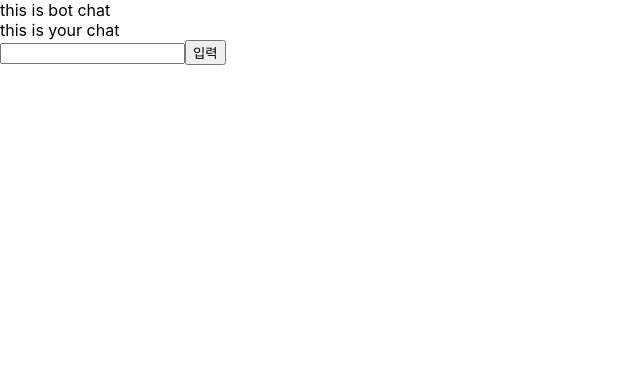
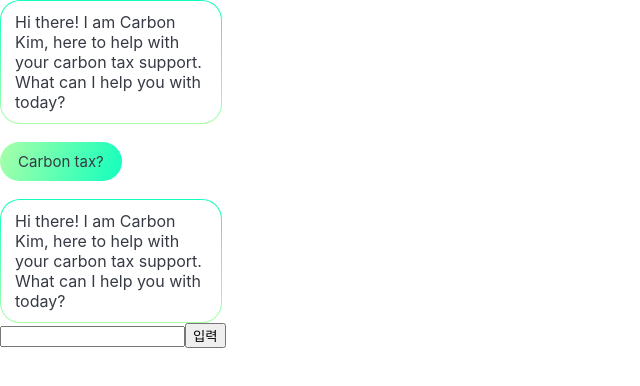
Before and after one commit to IBM-Call-for-Code-2020/front-end, a React (Create React App) app: page /chat in a window 1280 px wide. Shown: the top 386 px of the page, without its empty margins (0-640 px from the left). Built offline with nearby package versions, Linux system fonts and the light colour scheme.

Commit message:
:lipstick: Add style for Chat bubbles

```diff
--- /dev/null
+++ b/src/components/chat/bubble/Bot.jsx
@@ -0,0 +1,15 @@
+import React from 'react'
+import Bubble from 'modules/chat/bubble/Bot'
+import { Content } from 'modules/chat/bubble'
+
+function ChatBubbleBotComponent(props) {
+  const { children = '' } = props
+
+  return (
+    <Bubble>
+      <Content>{children}</Content>
+    </Bubble>
+  )
+}
+
+export default ChatBubbleBotComponent
--- /dev/null
+++ b/src/components/chat/bubble/User.jsx
@@ -0,0 +1,15 @@
+import React from 'react'
+import Bubble from 'modules/chat/bubble/User'
+import { Content } from 'modules/chat/bubble'
+
+function ChatBubbleUserComponent(props) {
+  const { children = '' } = props
+
+  return (
+    <Bubble>
+      <Content>{children}</Content>
+    </Bubble>
+  )
+}
+
+export default ChatBubbleUserComponent
--- a/src/containers/chat/Chats.jsx
+++ b/src/containers/chat/Chats.jsx
@@ -0,0 +1,23 @@
+import React from 'react'
+import Bot from 'components/chat/bubble/Bot'
+import User from 'components/chat/bubble/User'
+
+function ChatListsContainer(props) {
+  return (
+    <div>
+      <Bot>
+        Hi there! I am Carbon Kim, here to help with your carbon tax support.
+        What can I help you with today?
+      </Bot>
+
+      <User>Carbon tax?</User>
+
+      <Bot>
+        Hi there! I am Carbon Kim, here to help with your carbon tax support.
+        What can I help you with today?
+      </Bot>
+    </div>
+  )
+}
+
+export default ChatListsContainer
--- a/src/containers/chat/Form.jsx
+++ b/src/containers/chat/Form.jsx
@@ -0,0 +1,12 @@
+import React from 'react'
+
+function ChatFormContainer(props) {
+  return (
+    <form>
+      <input type="text" />
+      <button>입력</button>
+    </form>
+  )
+}
+
+export default ChatFormContainer
--- /dev/null
+++ b/src/modules/chat/bubble/Bot.jsx
@@ -0,0 +1,20 @@
+import styled from 'styled-components'
+import { Bubble } from './index'
+
+const ChatBubbleBotModule = styled(Bubble)`
+  border-radius: 20px;
+  border-style: solid;
+  border-width: 1.5px;
+  border-image-source: linear-gradient(to top, #aaffa9, #11ffbd);
+  border-image-slice: 1;
+  background-image: linear-gradient(to bottom, #ffffff, #ffffff),
+    linear-gradient(to top, #aaffa9, #11ffbd);
+  background-origin: border-box;
+  background-clip: content-box, border-box;
+
+  div {
+    padding: 11px 14px;
+  }
+`
+
+export default ChatBubbleBotModule
--- /dev/null
+++ b/src/modules/chat/bubble/User.jsx
@@ -0,0 +1,11 @@
+import styled from 'styled-components'
+import { Bubble } from './index'
+
+const ChatBubbleUserModule = styled(Bubble)`
+  padding: 10px 18px;
+  font-size: 15px;
+  border-radius: 20px;
+  background-image: linear-gradient(110deg, #aaffa9, #11ffbd);
+`
+
+export default ChatBubbleUserModule
--- /dev/null
+++ b/src/modules/chat/bubble/index.jsx
@@ -0,0 +1,16 @@
+import styled from 'styled-components'
+
+const ChatBubbleModule = styled.div`
+  color: #363a44;
+  width: fit-content;
+  max-width: 220px;
+  word-break: keep-all;
+
+  &:not(:last-child) {
+    margin-bottom: 18px;
+  }
+`
+
+const ChatBubbleContentModule = styled.div``
+
+export { ChatBubbleModule as Bubble, ChatBubbleContentModule as Content }
--- /dev/null
+++ b/src/modules/chat/index.jsx
@@ -0,0 +1,9 @@
+import styled from 'styled-components'
+
+const ChatContainerModule = styled.div`
+  min-height: 100vh;
+  overflow-x: hidden;
+  overflow-y: auto;
+`
+
+export default ChatContainerModule
--- a/src/pages/chat/index.jsx
+++ b/src/pages/chat/index.jsx
@@ -1,17 +1,14 @@
 import React from 'react'
+import Container from 'modules/chat'
+import Chats from 'containers/chat/Chats'
+import Form from 'containers/chat/Form'
 
 function ChatPage() {
   return (
-    <div>
-      <div>this is bot chat</div>
-
-      <div>this is your chat</div>
-
-      <form>
-        <input type="text" />
-        <button>입력</button>
-      </form>
-    </div>
+    <Container>
+      <Chats />
+      <Form />
+    </Container>
   )
 }
 
```
Also changed, not shown: src/components/chat/chat/Bot.jsx (deleted), src/components/chat/chat/User.jsx (deleted).
